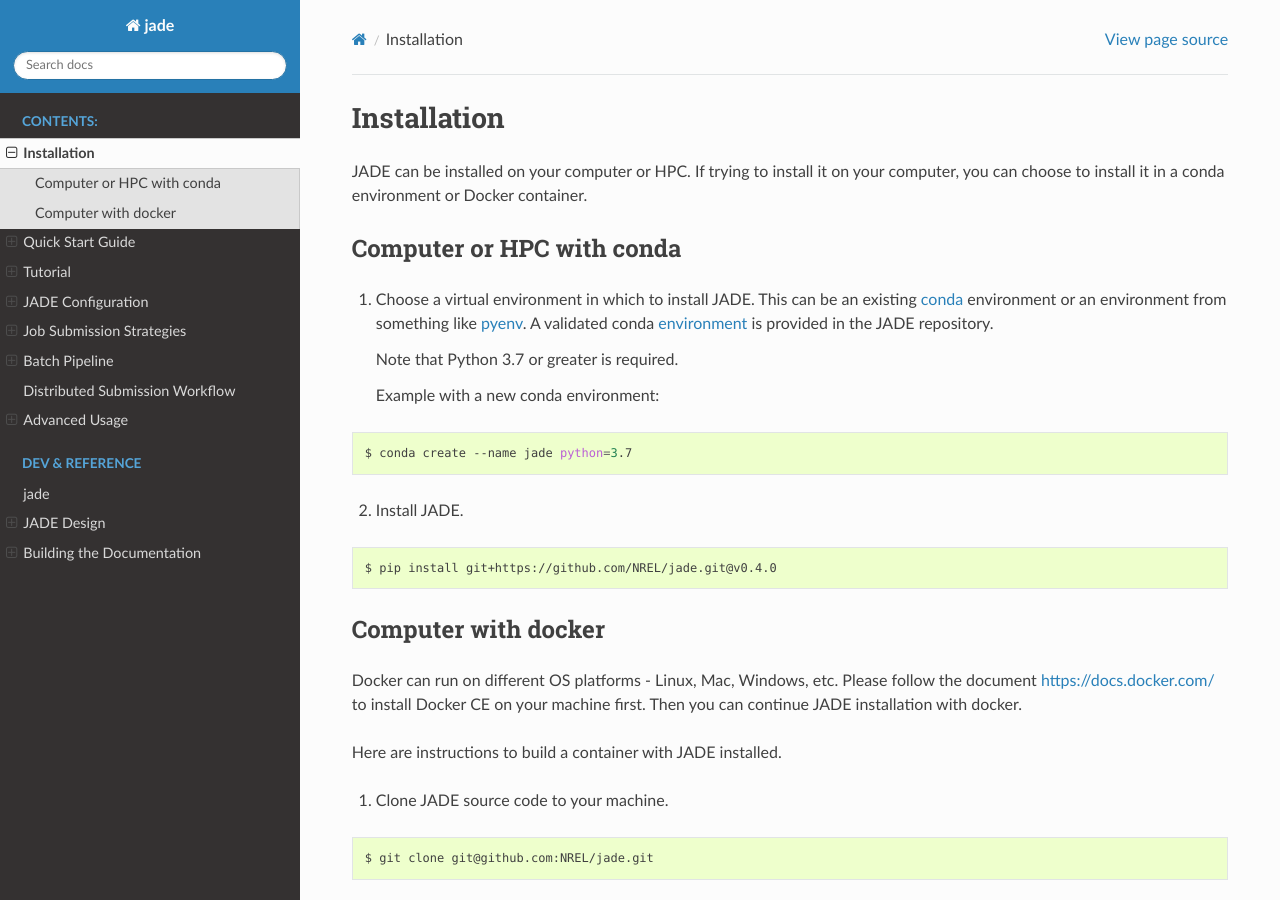
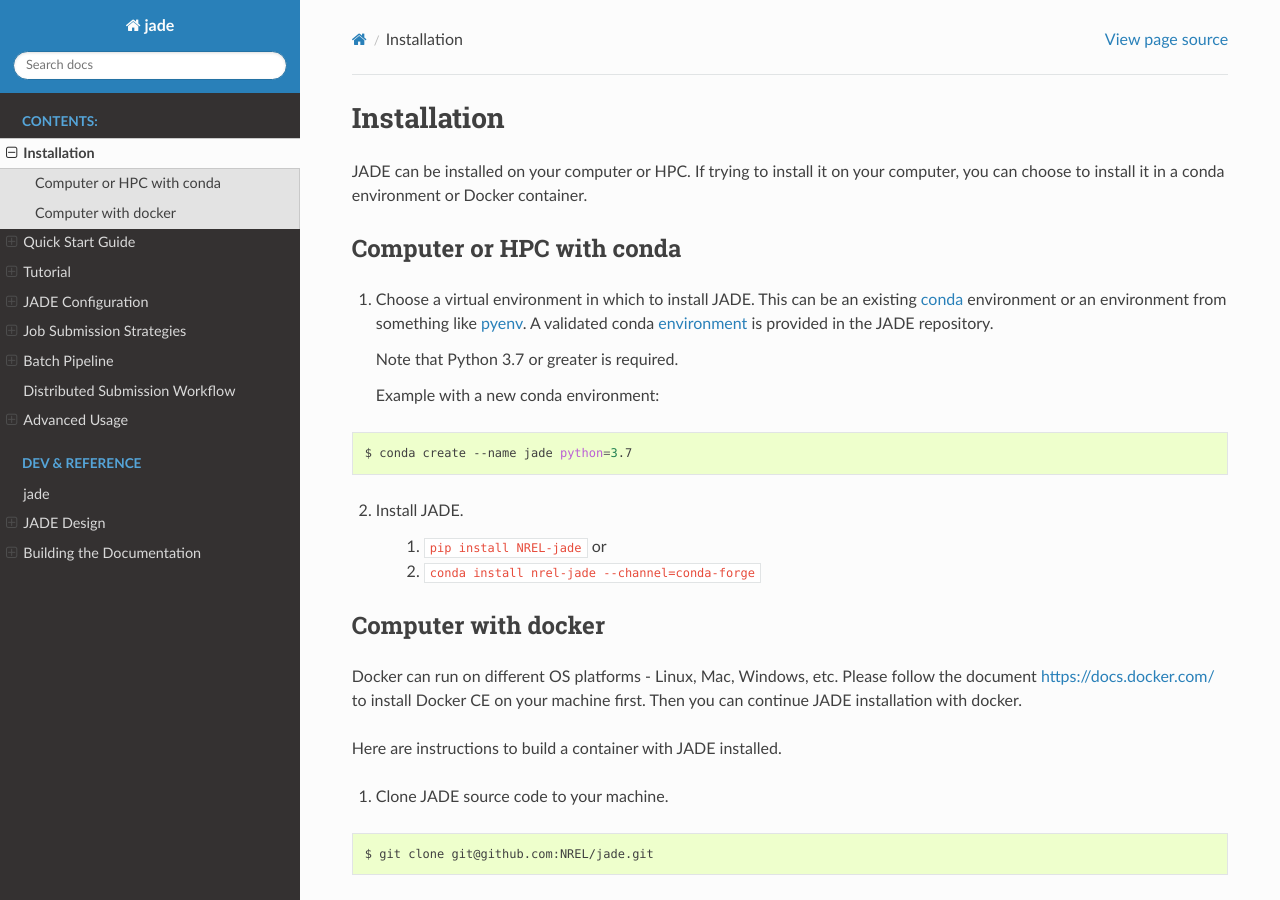
Before and after one commit to NREL/jade, a Sphinx documentation site: the page built from docs/source/installation.rst, in a window 1280 px wide and 900 px high. Built offline with Sphinx 7.4.7 and the Read the Docs theme 2.0.0, drawn with Linux system fonts in a browser that asks for light colours; pages that are not in the unit, such as notebooks, are missing from menus.

```diff
--- a/docs/source/installation.rst
+++ b/docs/source/installation.rst
@@ -26,9 +26,8 @@ Computer or HPC with conda
 
 2. Install JADE.
 
-.. code-block:: bash
-
-    $ pip install git+https://github.com/NREL/jade.git@v0.4.0
+    1) ``pip install NREL-jade`` or
+    2) ``conda install nrel-jade --channel=conda-forge``
 
 
 Computer with docker
```
Also changed, not shown: 7 other files.
